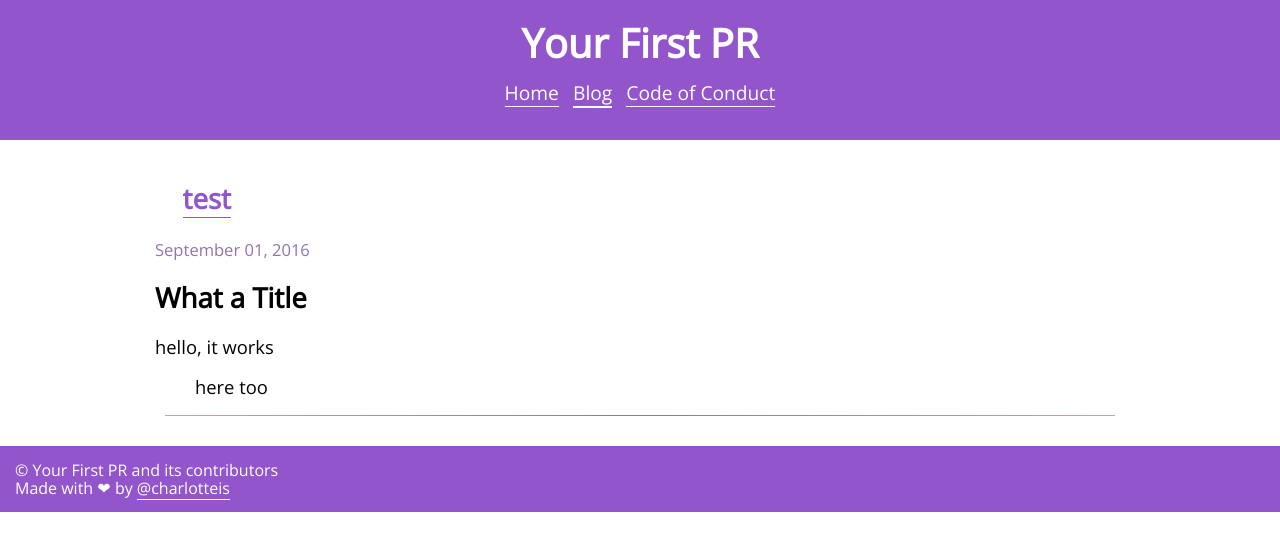
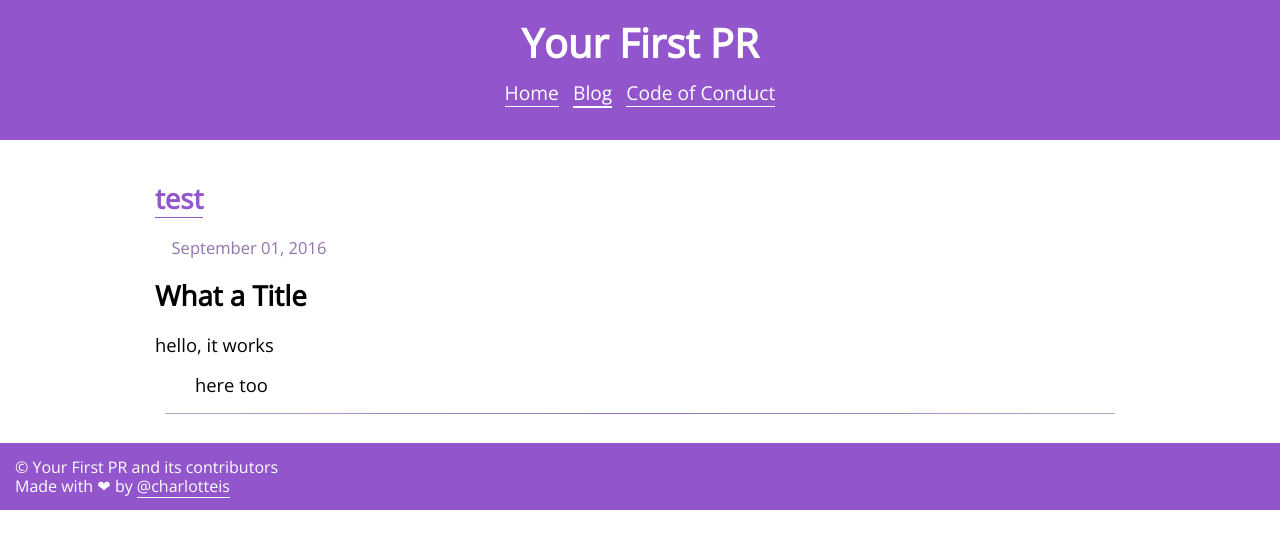
Before and after one commit to yourfirstpr/yourfirstpr.github.io, a Jekyll site: the page built from blog/index.html, in a window 1280 px wide. Shown: the top 551 px of the page. Built offline with Jekyll 4.4.1, drawn with Linux system fonts in a browser that asks for light colours; nearby versions of some CDN libraries; the list of posts is cut into pages by our own code.

Commit message:
more blog styling, added dynamic author names

```diff
--- a/_config.yml
+++ b/_config.yml
@@ -7,8 +7,8 @@ baseurl: ""
 url: "http://yourfirstpr.github.io/"
 
 # default site author info
-author:
-  name: Your First PR
+author: Charlotte Spencer
+name: Your First PR
 
 # don't build repo only files
 exclude: ["README.md", "CODEOFCONDUCT.md"]
--- a/_layouts/post.html
+++ b/_layouts/post.html
@@ -1,4 +1,8 @@
 ---
 layout: default
 ---
+<h2>{{ page.title }}</h2>
 {{ content }}
+<p class="post_credits">
+  Written by: {% if page.author %}{{ page.author }}{% else %}{{ site.author }}{% endif %} on {{ page.date | date: '%B %d, %Y' }}
+</p>
--- a/assets/css/styles.css
+++ b/assets/css/styles.css
@@ -96,16 +96,14 @@ footer p {
 }
 
 /*  blog list styling */
-.posts_title {
+
+.post_credits {
+  font-size: .9em;
   text-indent: 1em;
-}
-
-.posts_date {
-  font-size: .9em;
   color: #9274af;
 }
 
-.posts_rule {
+.post_rule {
   border: 0;
   height: 1px;
   width: 98%;
--- a/blog/index.html
+++ b/blog/index.html
@@ -4,14 +4,14 @@ title: Your First Pull Request - Blog
 ---
 <!-- This loops through the paginated posts -->
 {% for post in paginator.posts %}
-  <h2 class="posts_title"><a href="{{ post.url }}">{{ post.title }}</a></h2>
-  <p>
-    <span class="posts_date">{{ post.date | date: '%B %d, %Y' }}</span>
+  <h2><a href="{{ post.url }}">{{ post.title }}</a></h2>
+  <p class="post_credits">
+    {{ post.date | date: '%B %d, %Y' }}
   </p>
   <div class="content">
     {{ post.content }}
   </div>
-  <hr class="posts_rule" />
+  <hr class="post_rule" />
 {% endfor %}
 
 <!-- Pagination links -->
```
